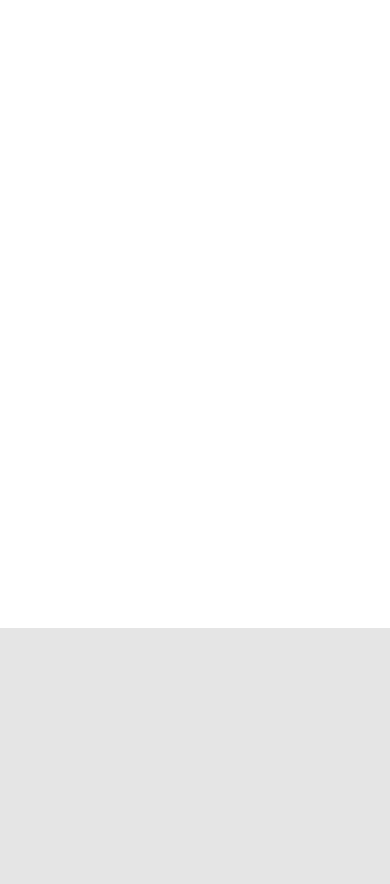
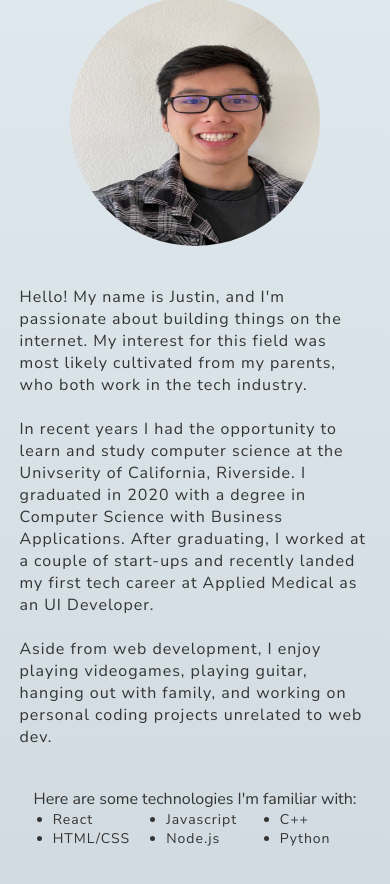
Before and after one commit to JustinHLe/personal-website, a React (Create React App) app: page / in a window 390 px wide. Shown: the part 1060-1944 px from the top of the page. Built offline with nearby package versions, Linux system fonts and the light colour scheme.

Commit message:
Finish about section

```diff
--- a/package.json
+++ b/package.json
@@ -6,6 +6,7 @@
     "@testing-library/jest-dom": "^5.11.4",
     "@testing-library/react": "^11.1.0",
     "@testing-library/user-event": "^12.1.10",
+    "aos": "^2.3.4",
     "react": "^17.0.2",
     "react-dom": "^17.0.2",
     "react-scripts": "4.0.3",
--- a/public/index.html
+++ b/public/index.html
@@ -6,7 +6,7 @@
     <link href="https://fonts.googleapis.com/css2?family=Nunito+Sans:ital@0;1&display=swap" rel="stylesheet">
     <meta charset="utf-8" />
     <link rel="icon" href="%PUBLIC_URL%/favicon.ico" />
-    <meta name="viewport" content="width=device-width, initial-scale=1, minimum-scale=1">
+    <meta name="viewport" content="width=device-width, initial-scale=1">
     <meta name="theme-color" content="#000000" />
     <meta
       name="description"
--- a/src/App.css
+++ b/src/App.css
@@ -9,10 +9,6 @@ body {
   overflow-x:hidden;
 }
 
-section{
-  height: 100vh;
-  width: 100vw;
-}
 .home, .exp, .contact{
   background-color: #E5E5E5
 }
@@ -26,6 +22,16 @@ section{
   background-repeat: no-repeat;
   position: relative;
   background-attachment: fixed;
+  height: 100vh;
+  width: 100vw;
+}
+
+.about{
+  height: auto;
+  width: auto;
+  position: relative;
+  overflow: hidden;
+  background-image: linear-gradient(to top, #cfd9df 0%, #e2ebf0 100%);
 }
 
 @media screen and (max-width: 768px) {
--- a/src/App.js
+++ b/src/App.js
@@ -1,4 +1,5 @@
 import './App.css';
+import { About } from './components/About';
 import { Home } from './components/Home';
 import { Navbar } from './components/Navbar';
 function App() {
@@ -9,7 +10,7 @@ function App() {
         <Home/>
       </section>
       <section className="about">
-
+        <About/>
       </section>
       <section className="exp">
 
--- a/src/components/About.js
+++ b/src/components/About.js
@@ -0,0 +1,83 @@
+import React, { useEffect } from 'react'
+import me from '../img/me.jpg'
+import Aos from "aos"
+import "aos/dist/aos.css"
+import '../styles/About.css'
+
+export const About = () => {
+    useEffect(()=>{
+        Aos.init({ duration: 2000 })
+    },[])
+    return(
+        <div className="about-container">
+            <div className="abt-section">
+                <h6 className="abt-title-mobile">About Me</h6>
+                <div  data-aos="fade-right"className="abt-first-section">
+                        <img src={me} alt="headshot" className="headshot"></img>
+                        <div className="skills">Here are some technologies I'm familiar with:</div>
+                        <ul className="skills-list">
+                            <li className="skill-item">
+                                React
+                            </li>
+                            <li className="skill-item">
+                                HTML/CSS
+                            </li>
+                            <li className="skill-item">
+                                Javascript
+                            </li>
+                            <li className="skill-item">
+                                Node.js
+                            </li>
+                            <li className="skill-item">
+                                C++
+                            </li>
+                            <li className="skill-item">
+                                Python
+                            </li>
+                        </ul>
+                </div>
+                <div data-aos="fade-left" className="abt-second-section">
+                    <div className="abt-title-container">
+                        <h1 className="abt-title">About Me</h1>
+                    </div>
+                    <p className="abt-paragraph">
+                        Hello! My name is Justin, and I'm passionate about building things on the
+                        internet. My interest for this field was most likely cultivated from my parents,
+                        who both work in the tech industry.
+                        <br/>
+                        <br/>
+                        In recent years I had the opportunity to learn and study computer science at the Univserity
+                        of California, Riverside. I graduated in 2020 with a degree in Computer Science with Business
+                        Applications. After graduating, I worked at a couple of start-ups and recently
+                        landed my first tech career at Applied Medical as an UI Developer.
+                        <br/>
+                        <br/>
+                        Aside from web development, I enjoy playing videogames, playing guitar, hanging out with family,
+                        and working on personal coding projects unrelated to web dev.
+                    </p>
+                    <div className="skills-mobile">Here are some technologies I'm familiar with:</div>
+                        <ul className="skills-list-mobile">
+                            <li className="skill-item-mobile">
+                                React
+                            </li>
+                            <li className="skill-item-mobile">
+                                HTML/CSS
+                            </li>
+                            <li className="skill-item-mobile">
+                                Javascript
+                            </li>
+                            <li className="skill-item-mobile">
+                                Node.js
+                            </li>
+                            <li className="skill-item-mobile">
+                                C++
+                            </li>
+                            <li className="skill-item-mobile">
+                                Python
+                            </li>
+                        </ul>
+                </div>
+            </div>
+        </div>
+    )
+}
--- a/src/styles/About.css
+++ b/src/styles/About.css
@@ -0,0 +1,205 @@
+*{
+    margin: 0;
+    padding: 0;
+    box-sizing: border-box;
+    font-family: 'Nunito Sans', sans-serif;
+}
+.about-container{
+    display: flex;
+    flex-direction: column;
+    align-items: center;
+    margin: 140px;
+}
+.abt-title-container{
+    display: flex;
+    justify-content: flex-start;
+    width: 100%;
+    border-bottom: 1px solid #343434;
+}
+.abt-title{
+    font-size: 52px;
+    letter-spacing: 1px;
+    color: #343434;
+    font-weight: 800;
+}
+.abt-section{
+    display: flex;
+    flex-direction: row;
+    width: 100%;
+    justify-content: space-around;
+}
+.abt-second-section{
+    display: flex;
+    justify-content: center;
+    flex-direction: column;
+}
+.abt-first-section{
+    display: flex;
+    flex-direction: column;
+    align-items: center;
+    justify-content: center;
+}
+.headshot{
+    width: 500px;
+    height: 500px;
+    border-radius: 50%;
+    box-shadow: 0 8px 12px 16px -6px rgba(0,0,0,1);
+}
+.abt-paragraph{
+    font-size: 24px;
+    color: #343434;
+    letter-spacing: 1px;
+    font-weight: 400;
+    margin-top: 40px;
+    width: 500px;
+}
+.skills{
+    color: #343434;
+    font-size: 24px;
+    letter-spacing: 1px;
+    font-weight: 400;
+    margin-top: 40px;
+}
+.skills-list{
+    columns: 3;
+    width: 100%;
+    list-style-position: inside;
+    list-style-type:square;
+}
+.skill-item{
+    color: #343434;
+    font-size: 20px;
+    letter-spacing: 1px;
+    font-weight: 400;
+}
+
+.abt-title-mobile{
+    display: none;
+}
+.skills-mobile, .skills-list-mobile, .skills-item-mobile{
+    display: none
+}
+
+@media screen and (max-width: 1400px) {
+    .about-container{
+        margin: 140px 0;
+    }
+}
+
+
+@media screen and (max-width: 1100px) {
+    .abt-paragraph{
+        font-size: 24px;
+        color: #343434;
+        letter-spacing: 1px;
+        font-weight: 400;
+        margin-top: 40px;
+        width: 600px;
+    }
+    .abt-first-section{
+        display: flex;
+        flex-direction: column;
+        align-items: center;
+        justify-content: center;
+    }
+    .headshot{
+        width: 250px;
+        height: 250px;
+        border-radius: 50%;
+    }
+    .skills{
+        width: 300px;
+        margin: 20px 0;
+    }
+    .skills-list{
+        columns: 2;
+        width: 275px;
+        white-space: nowrap;
+    }
+    .skill-item{
+        color: #343434;
+        font-size: 20px;
+        letter-spacing: 1px;
+        font-weight: 400;
+    }
+}
+
+@media screen and (max-width: 950px) {
+    .abt-paragraph{
+        font-size: 22px;
+        color: #343434;
+        letter-spacing: 1px;
+        font-weight: 400;
+        margin-top: 40px;
+        width: 500px;
+    }
+}
+
+@media screen and (max-width: 860px) {
+    .abt-second-section{
+        display: flex;
+        width: 400px;
+        justify-content: center;
+        flex-direction: column;
+    }
+    .abt-paragraph{
+        font-size: 22px;
+        color: #343434;
+        letter-spacing: 1px;
+        font-weight: 400;
+        margin-top: 40px;
+        width: 400px;
+    }
+}
+
+
+@media screen and (max-width: 768px) {
+    .abt-section{
+        flex-direction: column;
+        align-items: center;
+    }
+    .abt-second-section{
+        width: 90%;
+        align-items: center;
+    }
+    .abt-paragraph{
+        font-size: 16px;
+        color: #343434;
+        letter-spacing: 1px;
+        font-weight: 400;
+        margin: 40px;
+        width: 100%;
+    }
+    .abt-title-container{
+        display: none;
+    }
+    .skills{
+        display: none;
+    }
+    .skills-list{
+        display: none;
+    }
+    .abt-title-mobile{
+        display: flex;
+        color: #343434;
+        font-size: 24px;
+        letter-spacing: 1px;
+        font-weight: 800;
+        margin-bottom: 40px;
+    }
+    .skills-mobile{
+        display: flex;
+        color: #343434;
+    }
+    .skills-list-mobile{
+        display: block;
+        columns: 3;
+    }
+    .skill-item-mobile{
+        color: #343434;
+        font-size: 14px;
+        letter-spacing: 1px;
+        font-weight: 400;
+        margin-left: 20px;
+    }
+}
```
Also changed, not shown: src/img/me.jpg (added), 1 other file (tests, documents, lock files or other folders).
